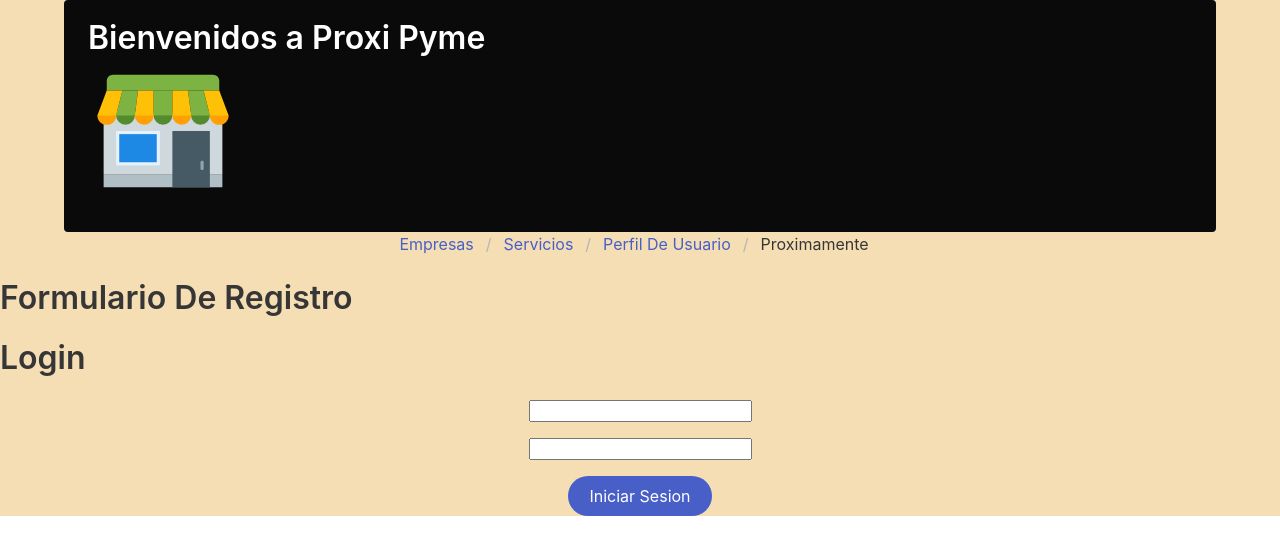
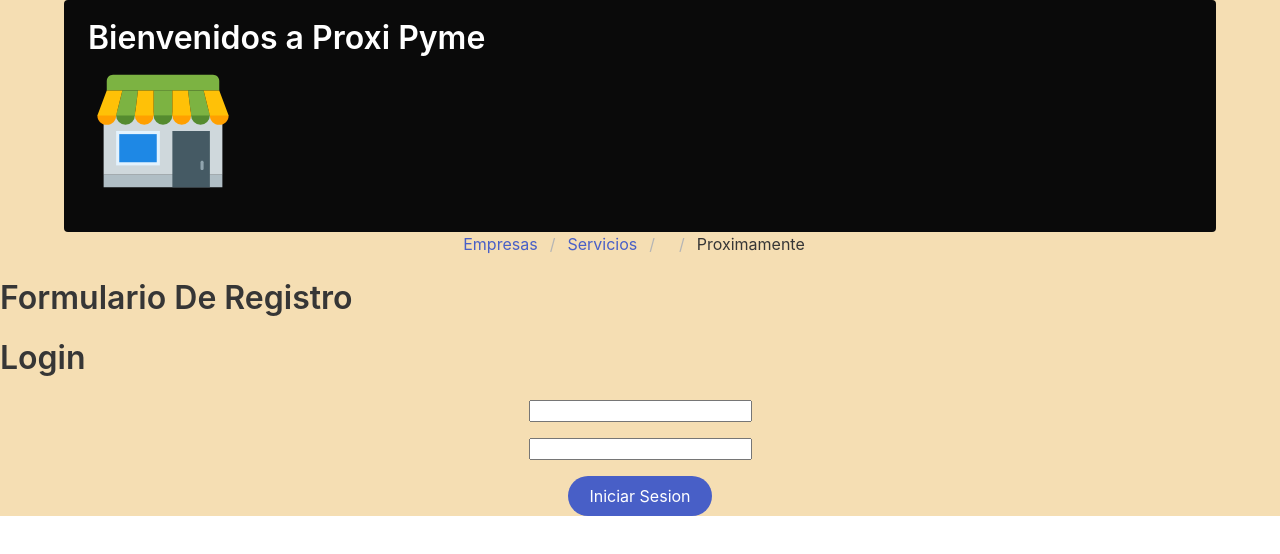
Before and after one commit to O-Uribe/ProxiPyme_Web, a React (Vite) app in the folder frontend/: page / in a window 1280 px wide. Shown: the top 554 px of the page. Built offline with nearby package versions, Linux system fonts and the light colour scheme.

Commit message:
"Perfil"

```diff
--- a/frontend/src/components/App.jsx
+++ b/frontend/src/components/App.jsx
@@ -29,7 +29,7 @@ export const App = () => {
           <ul>
             <li><a href="#">Empresas</a></li>
             <li><a href="#">Servicios</a></li>
-            <li><a href="./Perfil">Perfil De Usuario<Perfil/></a></li>
+            <li><a href="./Perfil"><Perfil/></a></li>
             <li class="is-active"><a href="#" aria-current="page">Proximamente</a></li>
           </ul>
         </nav>
```
